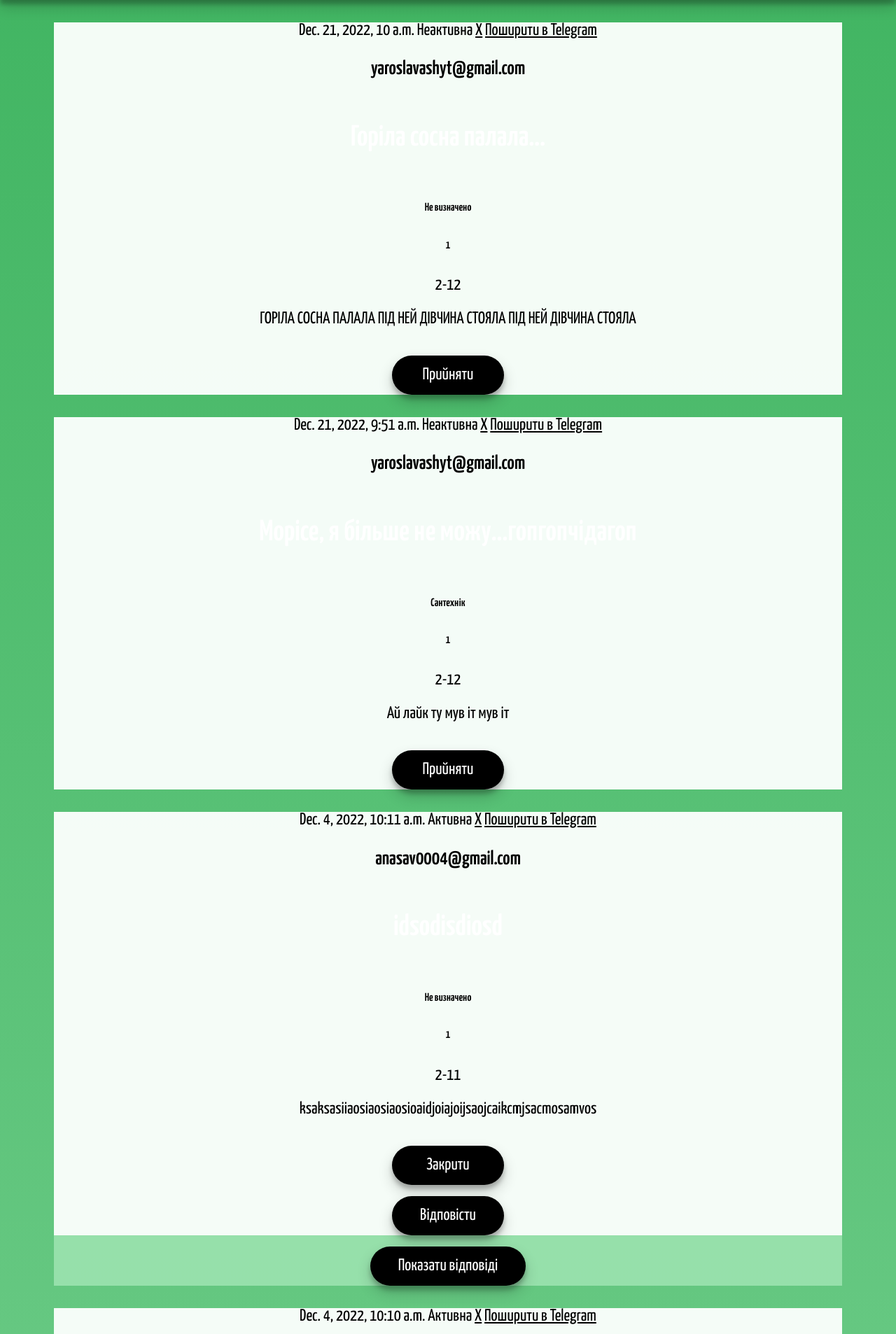
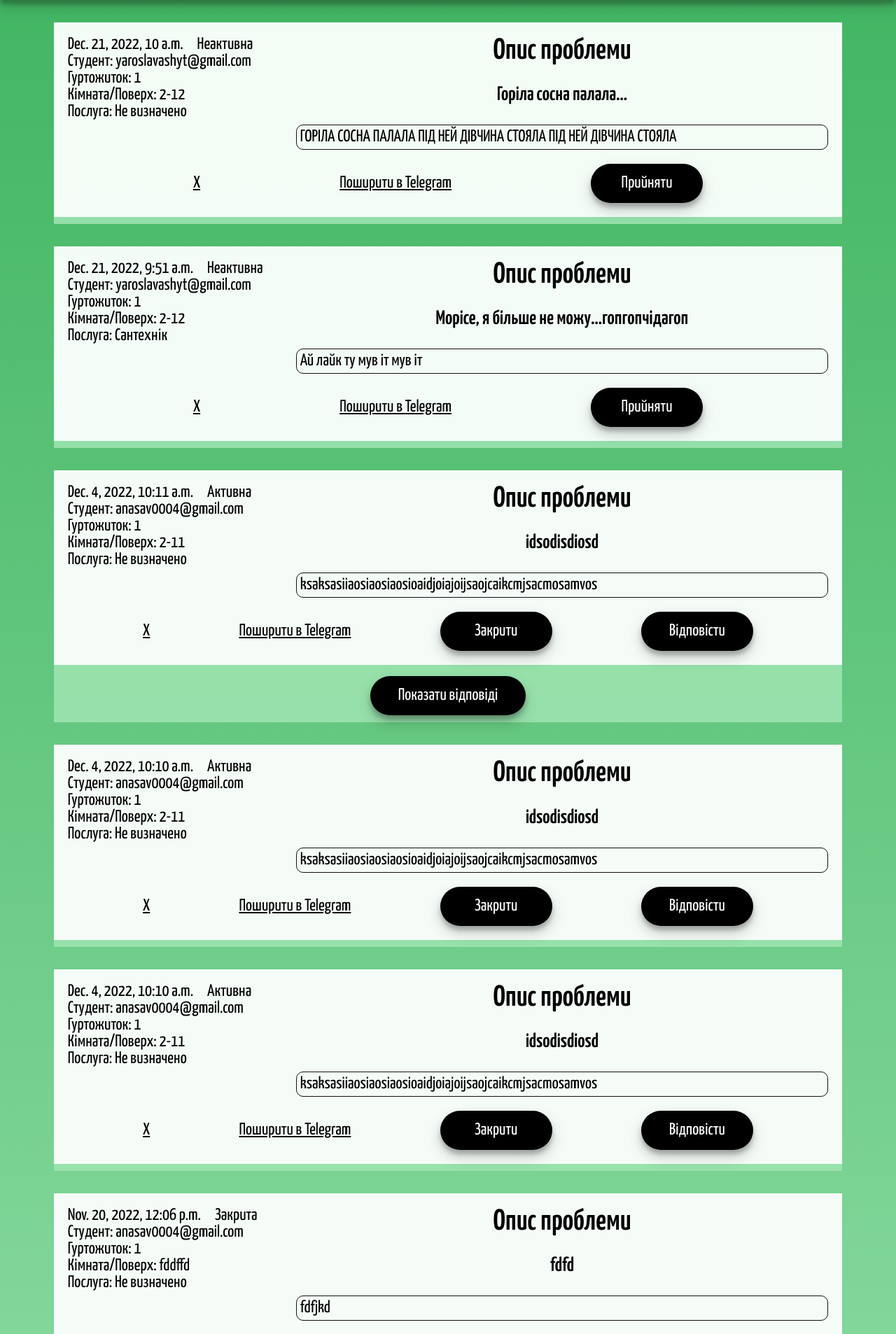
Before and after one commit to qsevenn/hostel-help, a Django app: page /profile/1/ in a window 1280 px wide. Shown: the part 56-1962 px from the top of the page at 70% size. Run offline with Django 4.2, Linux system fonts and the light colour scheme; a user stored in the database is signed in; data comes from the database, SQL or seed files in the repository; both versions use the stored data as it was after the commit; some libraries are stand-ins or nearby versions.

Commit message:
Вилюднила список заявок у зави, забрала деякі  трабли. Last Christmas, I gave you my heart

```diff
--- a/static/css/profile.css
+++ b/static/css/profile.css
@@ -1,11 +1,57 @@
 /* для зручності */
 div.report{
     background-color: rgba(156, 228, 176, 0.9);
+	padding-bottom: 10px;
 }
 
 .report-content{
     background-color: rgba(255, 255, 255, 0.9);
+
 }
+.report-col {
+	display: flex;
+    flex-direction: row;
+    flex-wrap: nowrap;
+    justify-content: space-around;
+    align-items: flex-start;
+	padding: 20px;
+}
+.rep-description {
+	border: 1px solid #111111;
+    padding: 5px;
+    border-radius: 10px;
+	text-align: justify;
+}
+.report-col-first{
+	width: 30%;
+	text-align: left;
+}
+.report-col-second{
+	width: 70%;
+}
+.report-col-second h2{
+	color: black;
+	margin: 0;
+
+}
+.rep-data-status {
+	display: flex;
+}
+.status{
+	padding-left: 20px;
+}
+.report-col-btn{
+	display: flex;
+    flex-direction: row;
+    flex-wrap: nowrap;
+    justify-content: space-evenly;
+    align-items: center;
+	padding-bottom: 20px;
+}
+.report-col-btn .enter-button {
+	margin: 0;
+}
+
 
 #report-answer {
     display: none;
--- a/static/css/style.css
+++ b/static/css/style.css
@@ -110,7 +110,7 @@ main > *:last-child  {
     max-width: 50rem;
     padding: 1.7rem;
     font-size: 120%;
-    overflow: scroll;
+    overflow: hidden;
     box-shadow: var(--box-shadow);
 }
 
--- a/templates/profile.html
+++ b/templates/profile.html
@@ -11,19 +11,36 @@
          {% for report in reports %}
          <div class="report" id="{{ report.id }}">
 				<div class="report-content">
-                  <p>{{ report.date }}   {{ report.status }} <a onclick="return confirm('Ви впевнені, що бажаєте видалити запис?')" href="{% url 'delete_report' dormitory report.id %}">X</a>
+					<div class="report-col">
+						<div class="report-col-first">
+							<div class="rep-data-status">
+								<div class="rep-data">{{ report.date }}</div>
+								<div class="status">{{ report.status }}</div>
+							</div>
+							<div class="rep-student">
+								<span>Студент: </span><span>{{ report.email }}</span>
+							</div>
+							<div class="rep-gurtog">
+								<span>Гуртожиток: </span><span>{{ report.dormitory }}</span><br />
+								<span>Кімната/Поверх: </span><span>{{ report.exact_place }}</span>
+							</div>
+							<div class="rep-service">
+								<span>Послуга: </span><span>{{ report.problem_type }}</span>
+							</div>
+						</div>
+						<div class="report-col-second">
+							<h2>Опис проблеми</h2>
+							<h3>{{ report.title }}</h3>
+							<div class="rep-description">{{ report.description }}</div>
+						</div>
+					</div>
+					<div class="report-col-btn">
+						<a onclick="return confirm('Ви впевнені, що бажаєте видалити запис?')" href="{% url 'delete_report' dormitory report.id %}">X</a>
 						 <a href="https://t.me/share/url?url=http://127.0.0.1:8000/&text={{ report.date }}%0A
 	{{ report.email }}%0A{{ report.title }}%0AТип: {{ report.problem_type }}%0AГуртожиток: {{ report.dormitory }}%0AКонкретне місце: {{report.exact_place }}%0A
 	Опис: {{ report.description }}" target="_blank">
 							Поширити в Telegram
 						 </a>
-                  </p>
-                  <h3>{{ report.email }}</h3>
-                  <h2>{{ report.title }}</h2>
-                  <h6>{{ report.problem_type }}</h6>
-                  <h6>{{ report.dormitory }}</h6>
-                  <p>{{ report.exact_place }}</p>
-                  <p>{{ report.description }}</p>
 						<form action="{% url 'change_status' dormitory report.id %}?next={{ request.path|urlencode }}#{{ report.id }}" method="POST">
 						 {% csrf_token %}
 						 {% if report.status == "Неактивна" %}
@@ -45,6 +62,9 @@
 						 </form> -->
 					  {% endif %}
 					</div>
+				</div>
+
+
 
                {% if report.contact_emails.all %}
                   <button class="show-replies enter-button" data-value="{{ report.id }}" onclick="showReplies(this)">Показати відповіді</button>
@@ -71,7 +91,7 @@
                {{ field }}
             {% endfor %}
             <input type="hidden" id="report_id" name="report_id" value="">
-            <input type="submit" value="Надіслати" onclick="hideAnswerPopup()"/>
+            <input class="report-answer__submit" type="submit" value="Надіслати" onclick="hideAnswerPopup()"/>
          </form>
       {% endif %}
 
```
Also changed, not shown: other parts of static/css/profile.css (+33 -1 lines), db.sqlite3. Lines whose indentation alone changed are shown as unchanged.
